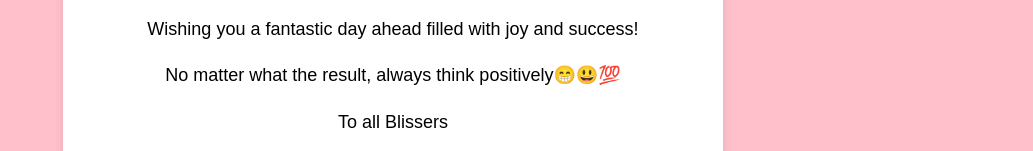
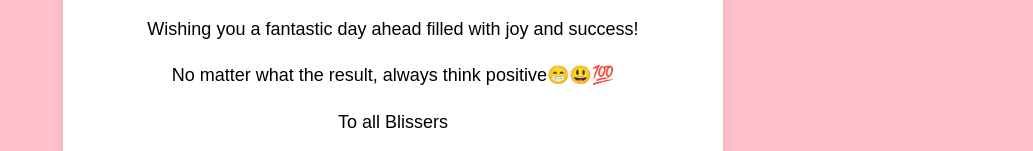
Before and after one commit to jbegenecera/toblissphere, a plain HTML site: page index.html in a window 1280 px wide. Shown: the part 192-343 px from the top of the page, without its empty margins (247-1280 px from the left). Drawn offline with Linux system fonts and the light colour scheme.

Commit message:
index.html

```diff
--- a/index.html
+++ b/index.html
@@ -58,7 +58,7 @@
         <p>Congratulations on completing your CPE exam!</p>
         <p>Wishing you a fantastic day ahead filled with joy and success!</p>
          <p>
-No matter what the result, always think positively😁😃💯</p>
+No matter what the result, always think positive😁😃💯</p>
         <p>To all Blissers</p>
     </div>
     <canvas id="confetti"></canvas>
```
